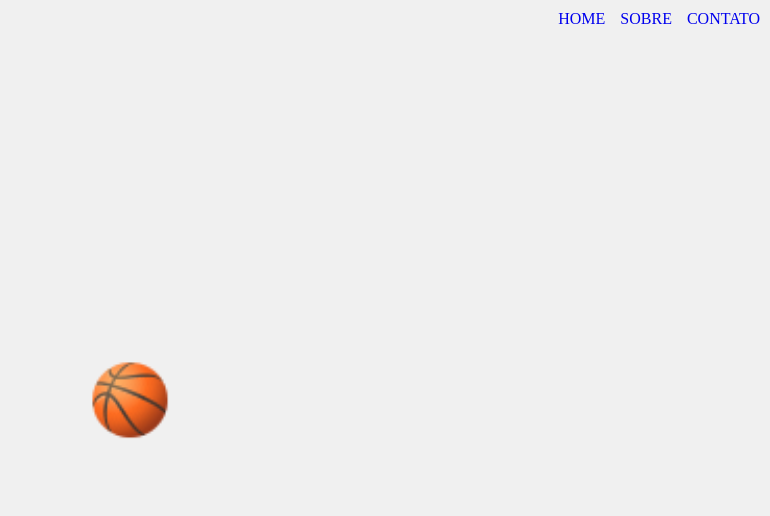
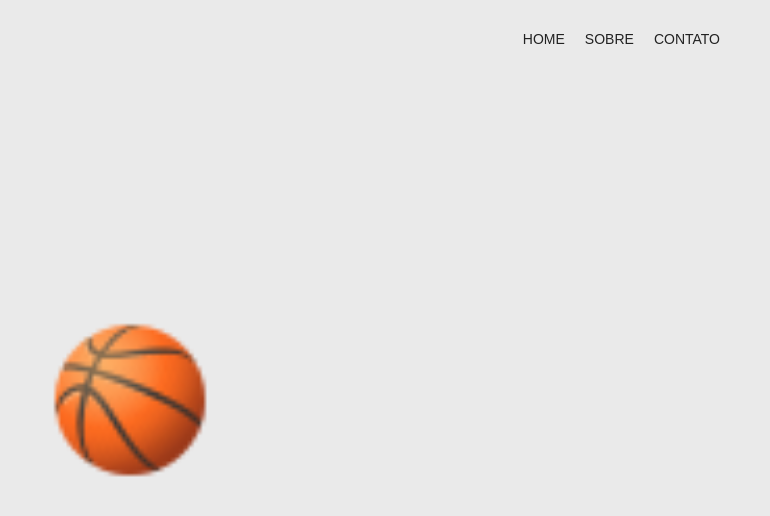
Before and after one commit to Thiagoaas/Linguagem-de-Marca-o-e-Formata-o, a plain HTML site: page index.html in a window 1280 px wide. Shown: the whole page, without its empty margins (510-1280 px from the left). Drawn offline with Linux system fonts and the light colour scheme.

Commit message:
Exercício CSS3 Progressão

```diff
--- a/styles.css
+++ b/styles.css
@@ -1,28 +1,27 @@
 body{
-    background-color: #f0f0f0;
-    color: rgb(255, 255, 255);
+    background-color: #eaeaea;
+    font-family: Arial, sans-serif;
+    margin: 0;
 }
-.menu-principal {
+.menu-principal{
     position: fixed;
-    top: 10px;
-    right: 10px;
+    top: 30px;
+    right: 50px;
 }
 .menu-principal ul{
     list-style-type: none;
     display: flex;
-    gap: 15px;
+    gap: 20px;
     margin: 0;
     padding: 0;
 }
 .menu-principal a{
     text-decoration: none;
+    color: #222;
+    font-size: 14px;
 }
-img {
-    display: flex;
-    justify-content: center;
-    align-items: center;
-    width: 100px;
-    margin: 0 auto;
+img{
+    width: 200px;
     position: absolute;
     top: 50%;
     left: 50%;
```
